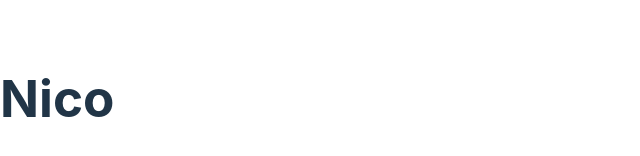
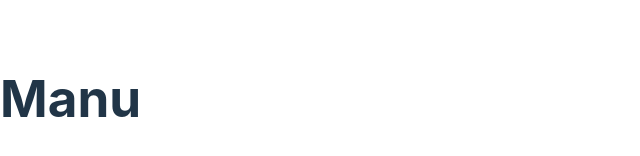
Before and after one commit to AriaxB/frontendCuistar, a React (Vite) app in the folder cuistar/: page / in a window 1280 px wide. Shown: the part 302-458 px from the top of the page, without its empty margins (0-640 px from the left). Built offline with nearby package versions, Linux system fonts and the light colour scheme.

Commit message:
cuarto cambio

```diff
--- a/cuistar/src/App.jsx
+++ b/cuistar/src/App.jsx
@@ -2,7 +2,7 @@
 function App() {
   return (
     <>
-      <h1>Nico</h1>
+      <h1>Manu</h1>
 
     </>
   )
```
